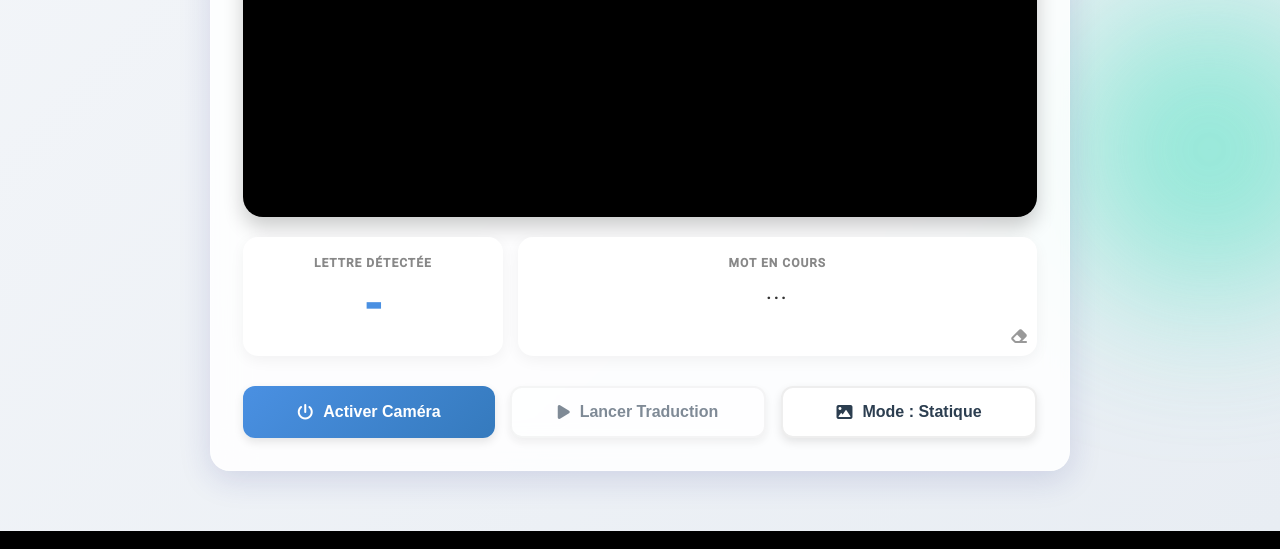
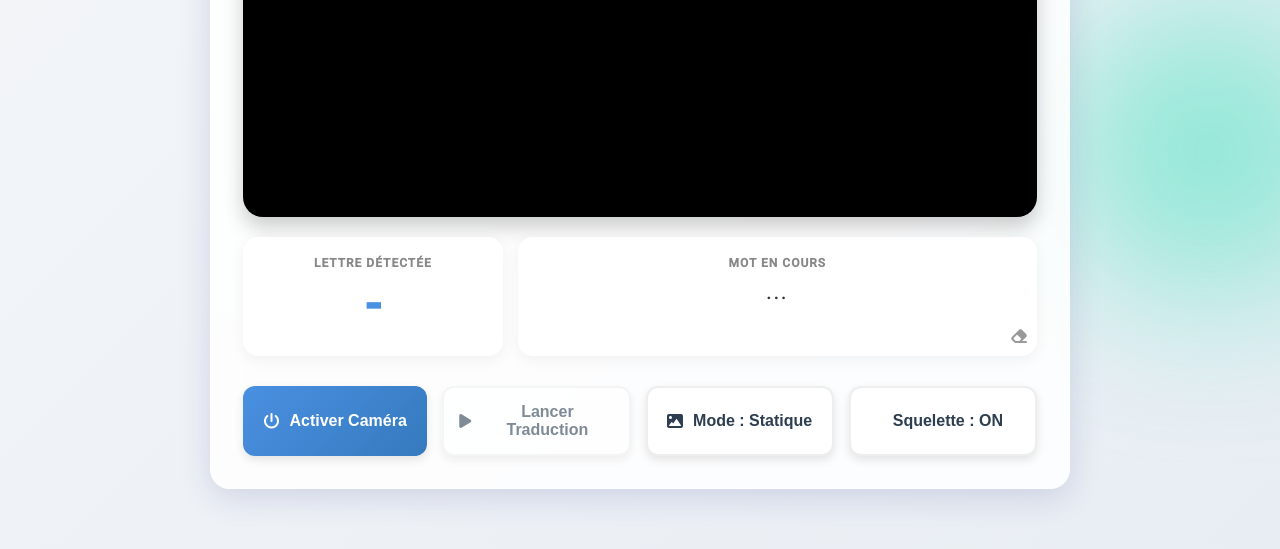
Before and after one commit to nmqx/hearmyhands, a Flask app: page /translate in a window 1280 px wide. Shown: the part 600-1149 px from the top of the page. Run offline with Flask 3, Linux system fonts and the light colour scheme; some libraries are stand-ins or nearby versions.

Commit message:
Toggle squelette ON/OFF dans /translate
Bouton 'Squelette : ON/OFF' dans la barre de contrôles, à côté du
sélecteur de mode. Par défaut ON. État persisté en localStorage
(hmh-show-skeleton) pour rester sur le choix entre sessions.

Quand OFF :
- applyPrediction() ne dessine plus le skeleton ni les hands sur
  le canvas overlay
- le canvas est immédiatement effacé pour ne pas garder la dernière
  frame à l'écran
- les prédictions continuent de tourner normalement côté serveur,
  c'est juste l'overlay visuel qui est masqué

Cache-bust script.js ?v=17 -> ?v=18.

```diff
--- a/hearmyhands/static/js/script.js
+++ b/hearmyhands/static/js/script.js
@@ -36,8 +36,33 @@ function initTranslate() {
     const thresholdControl = document.getElementById('thresholdControl');
     const thresholdSlider  = document.getElementById('thresholdSlider');
     const thresholdValue   = document.getElementById('thresholdValue');
+    const skeletonToggleBtn = document.getElementById('skeletonToggleBtn');
     const videoContainer = video.closest('.video-container');
     const placeholderEl  = videoContainer ? videoContainer.querySelector('.video-placeholder') : null;
+
+    // ── Affichage du squelette (toggle interface) ────────────────────────────
+    // Persisté en localStorage pour retrouver le réglage entre sessions.
+    // Pas un setting de modèle, juste un masquage côté rendu — les prédictions
+    // continuent de tourner normalement quand le squelette est OFF.
+    let skeletonVisible = (localStorage.getItem('hmh-show-skeleton') !== '0');
+    function refreshSkeletonBtn() {
+        if (!skeletonToggleBtn) return;
+        skeletonToggleBtn.innerHTML = skeletonVisible
+            ? '<i class="fa-solid fa-person-rays"></i> Squelette : ON'
+            : '<i class="fa-solid fa-eye-slash"></i> Squelette : OFF';
+    }
+    refreshSkeletonBtn();
+    if (skeletonToggleBtn) {
+        skeletonToggleBtn.addEventListener('click', () => {
+            skeletonVisible = !skeletonVisible;
+            try { localStorage.setItem('hmh-show-skeleton', skeletonVisible ? '1' : '0'); } catch (e) {}
+            refreshSkeletonBtn();
+            // Si on vient de désactiver, on efface immédiatement le canvas
+            // (sinon la dernière frame reste affichée jusqu'à la prochaine
+            // prédiction). Si on réactive, ça redessine au prochain ack.
+            if (!skeletonVisible) skelCtx.clearRect(0, 0, skeletonCanvas.width, skeletonCanvas.height);
+        });
+    }
 
     // ── Seuil (mode dynamique uniquement) ────────────────────────────────────
     // Hauteur du seuil = fraction de la hauteur visible. 0 = haut, 1 = bas.
@@ -287,9 +312,13 @@ function initTranslate() {
         }
         alignCanvasWithVideo();
         skelCtx.clearRect(0, 0, w, h);
-        // Le squelette est TOUJOURS dessiné (même quand la main est sous le seuil).
-        if (data.skeleton && data.skeleton.length >= 9) drawSkeleton(data.skeleton);
-        if (data.hands && data.hands.length)            drawHands(data.hands);
+        // Squelette dessiné uniquement si l'utilisateur n'a pas désactivé
+        // l'overlay (toggle dans la barre de contrôles, persisté en
+        // localStorage).
+        if (skeletonVisible) {
+            if (data.skeleton && data.skeleton.length >= 9) drawSkeleton(data.skeleton);
+            if (data.hands && data.hands.length)            drawHands(data.hands);
+        }
 
         // NB : lastHandTopY est mis à jour par MediaPipe Hands client-side
         // (voir onHandsResults), pas ici. Ça évite de dépendre de la latence
--- a/hearmyhands/templates/base.html
+++ b/hearmyhands/templates/base.html
@@ -70,6 +70,6 @@
       })();
     </script>
     <script src="https://cdn.socket.io/4.7.5/socket.io.min.js"></script>
-    <script src="{{ url_for('static', filename='js/script.js') }}?v=17"></script>
+    <script src="{{ url_for('static', filename='js/script.js') }}?v=18"></script>
 </body>
 </html>
--- a/hearmyhands/templates/translate.html
+++ b/hearmyhands/templates/translate.html
@@ -46,6 +46,9 @@
             <button id="modeBtn" class="btn secondary" title="Statique = lettre par frame (MLP). Dynamique = signe temporel (GRU Ocarina)">
                 <i class="fa-solid fa-image"></i> Mode : Statique
             </button>
+            <button id="skeletonToggleBtn" class="btn secondary" title="Affiche ou masque le squelette superposé sur la vidéo">
+                <i class="fa-solid fa-person-rays"></i> Squelette : ON
+            </button>
         </div>
 
         <!-- Slider de seuil — visible uniquement en mode dynamique -->
```
